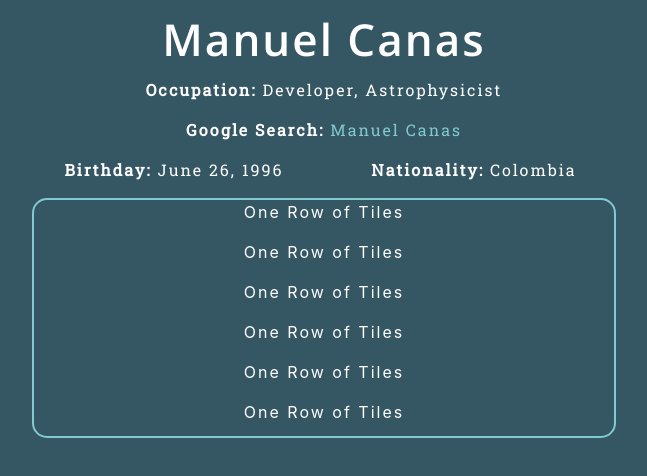
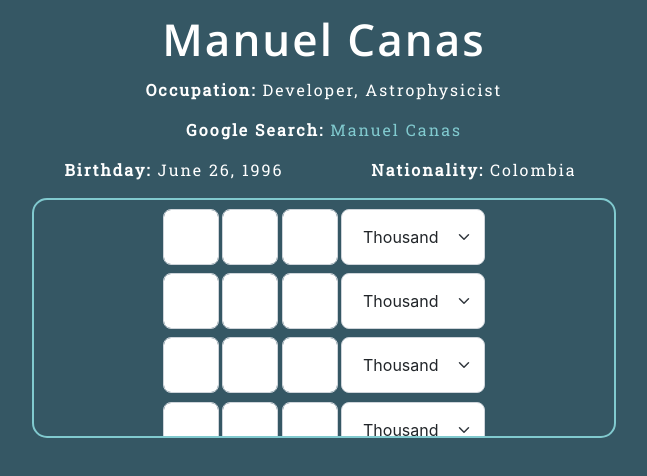
Before and after one commit to canasmh/NetWorthdle, a React (Create React App) app in the folder client/: page / in a window 1280 px wide. Shown: the top 476 px of the page, without its empty margins (316-963 px from the left). Built offline with nearby package versions, Linux system fonts and the light colour scheme.

Commit message:
Create game tiles component and add to the game board

```diff
--- a/client/src/GameBoard.js
+++ b/client/src/GameBoard.js
@@ -1,17 +1,14 @@
+import GameTiles from "./GameTiles";
 import "./GameBoard.css"
 
 function GameBoard() {
     return (
         <div className="game-board">
-            <p>One Row of Tiles</p>
-            <p>One Row of Tiles</p>
-            <p>One Row of Tiles</p>
-            <p>One Row of Tiles</p>
-            <p>One Row of Tiles</p>
-            <p>One Row of Tiles</p>
-            <p>One Row of Tiles</p>
-            <p>One Row of Tiles</p>
-            <p>One Row of Tiles</p>
+            <GameTiles />
+            <GameTiles />
+            <GameTiles />
+            <GameTiles />
+            <GameTiles />
         </div>
     )
 }
--- /dev/null
+++ b/client/src/GameTiles.css
@@ -0,0 +1,68 @@
+.form-control[readonly] {
+    background-color: #FFF;
+}
+
+.form-control:disabled {
+    background-color: #e9ecef;
+}
+
+input:disabled, select:disabled {
+    color: #FFF;
+    margin: 5px 0;
+}
+
+form:first-child {
+    margin-top: 5px;
+    margin-bottom: 1px;
+}
+form {
+   margin: 2px 1px;
+}
+
+
+select, input {
+    display: inline-block !important;
+}
+
+input[type=text] {
+    display: inline-block;
+    text-align: center;
+    width: 48px;
+    height: 48px;
+    margin: 0.2rem 0.1rem;
+    padding: 0;
+    border-radius: 8px!important;
+}
+
+select {
+    text-align: center;
+    height: 48px;
+    width: 144px !important;
+    margin: 0.2rem 0.1rem;
+    padding: 0;
+    border-radius: 8px!important;
+}
+
+@media only screen and (min-width: 600px) {
+    input[type=text] {
+        height: 80px;
+        width: 80px;
+    }
+
+    select {
+        height: 80px;
+        width: 240px;
+    }
+}
+
+@media only screen and (min-width: 992px) {
+    input[type=text] {
+        height: 56px;
+        width: 56px;
+    }
+
+    select {
+        height: 56px;
+        width: 168px;
+    }
+}
--- /dev/null
+++ b/client/src/GameTiles.js
@@ -0,0 +1,20 @@
+import React from "react";
+import Form from "react-bootstrap/Form";
+import "./GameTiles.css"
+
+
+function GameTiles() {
+        return (
+            <Form>
+                <Form.Control bsPrefix="" type="text" value="" placeholder="" readOnly />
+                <Form.Control bsPrefix="" type="text" value="" placeholder="" readOnly />
+                <Form.Control bsPrefix="" type="text" value="" placeholder="" readOnly />
+                <Form.Select bsPrefix="" aria-label="Default select example" readOnly>
+                        <option value="thousand">Thousand</option>
+                        <option value="million">Million</option>
+                        <option value="billion">Billion</option>
+                </Form.Select>
+            </Form>)
+    }
+
+export default GameTiles
```
